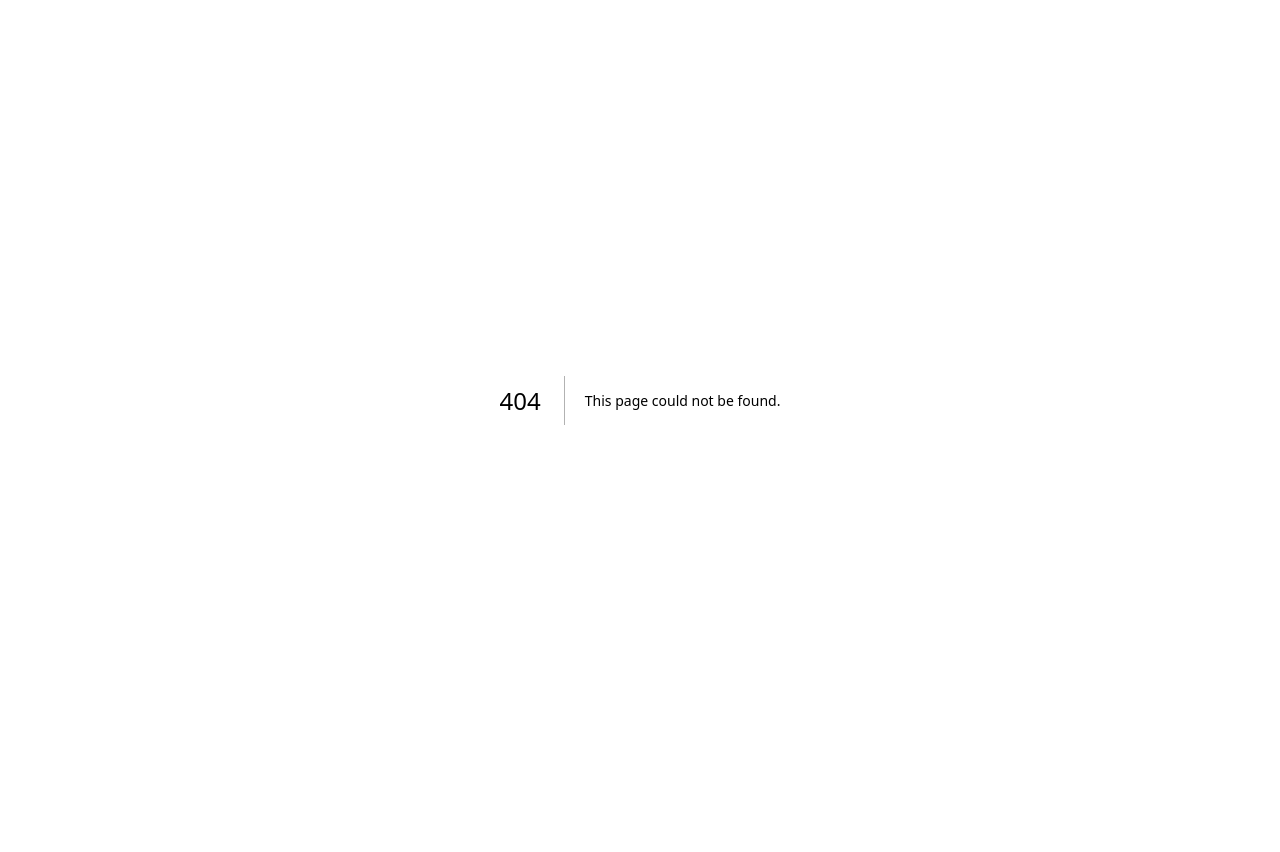
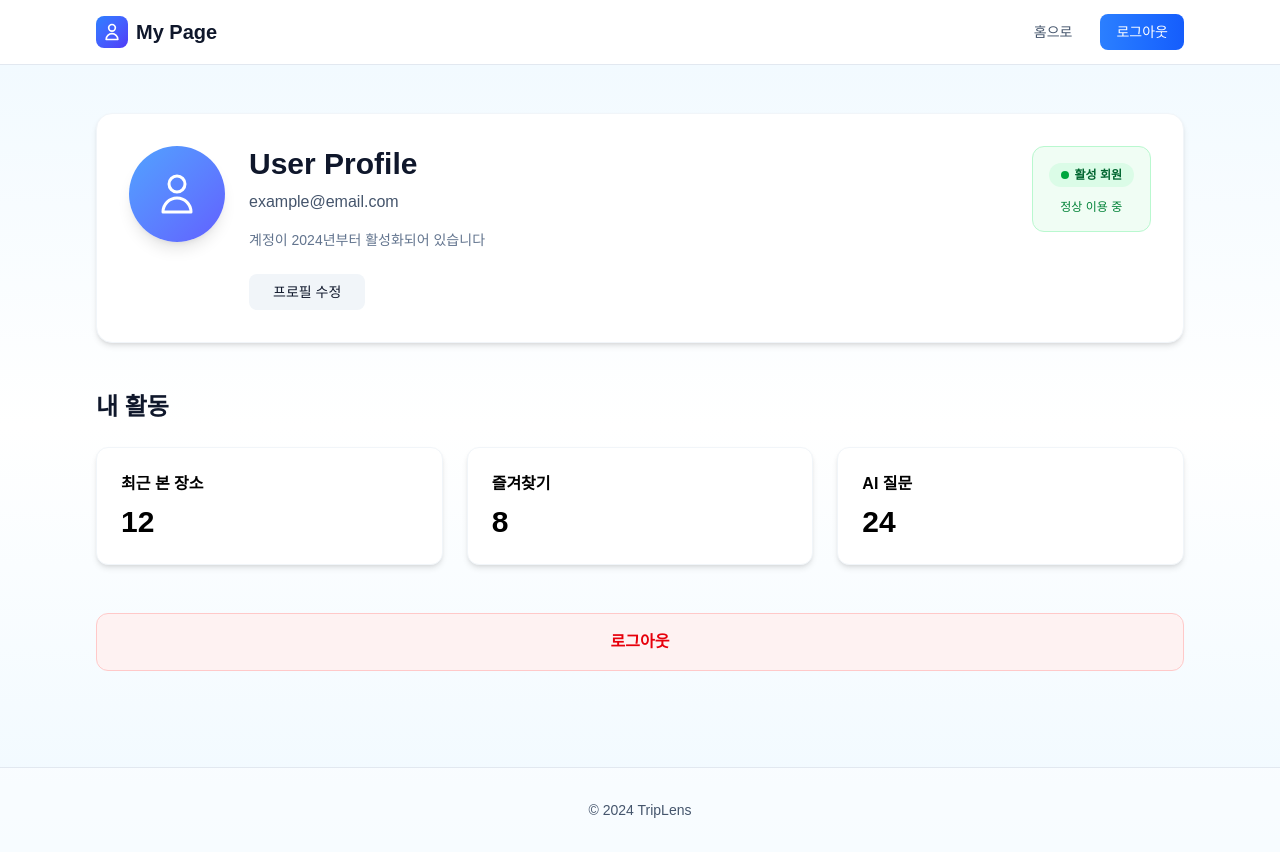
Before and after one commit to SougHYH/tripLens, a Next.js app: page /mypage in a window 1280 px wide. Before the commit this address had no page. Before the commit the page ends 800 px from the top, so only its background shows below. Built offline with nearby package versions, Linux system fonts and the light colour scheme; a web font is replaced by a local one.

Commit message:
feat: mypage UI

```diff
--- /dev/null
+++ b/src/app/mypage/page.tsx
@@ -0,0 +1,142 @@
+'use client';
+
+export default function MyPage() {
+  return (
+    <div className="min-h-screen bg-gradient-to-b from-sky-50 via-white to-sky-50">
+      {/* 헤더 */}
+      <header className="sticky top-0 z-50 bg-white/95 backdrop-blur-md border-b border-slate-200">
+        <div className="max-w-6xl mx-auto px-4 sm:px-6 lg:px-8 h-16 flex items-center justify-between">
+          <div className="flex items-center gap-2">
+            <div className="w-8 h-8 rounded-lg bg-gradient-to-br from-blue-500 to-indigo-600 flex items-center justify-center">
+              <svg
+                className="w-5 h-5 text-white"
+                fill="none"
+                stroke="currentColor"
+                viewBox="0 0 24 24"
+              >
+                <path
+                  strokeLinecap="round"
+                  strokeLinejoin="round"
+                  strokeWidth={2}
+                  d="M16 7a4 4 0 11-8 0 4 4 0 018 0zM12 14a7 7 0 00-7 7h14a7 7 0 00-7-7z"
+                />
+              </svg>
+            </div>
+
+            <h1 className="text-xl font-bold text-slate-900">My Page</h1>
+          </div>
+
+          <div className="flex items-center gap-3">
+            <a
+              href="/"
+              className="px-4 py-2 text-slate-600 hover:text-slate-900 font-medium text-sm transition-colors"
+            >
+              홈으로
+            </a>
+
+            <button className="px-4 py-2 bg-gradient-to-r from-blue-500 to-blue-600 text-white rounded-lg font-medium text-sm hover:shadow-lg hover:from-blue-600 hover:to-blue-700 transition-all">
+              로그아웃
+            </button>
+          </div>
+        </div>
+      </header>
+
+      {/* 메인 콘텐츠 */}
+      <main className="max-w-6xl mx-auto px-4 sm:px-6 lg:px-8 py-8 sm:py-12">
+        {/* 프로필 영역 */}
+        <section className="mb-12">
+          <div className="bg-white rounded-2xl shadow-md border border-slate-100 p-6 sm:p-8">
+            <div className="flex flex-col sm:flex-row items-center sm:items-start gap-6">
+              {/* 프로필 아이콘 */}
+              <div className="w-24 h-24 rounded-full bg-gradient-to-br from-blue-400 to-indigo-500 flex items-center justify-center text-white shadow-lg">
+                <svg
+                  className="w-12 h-12"
+                  fill="none"
+                  stroke="currentColor"
+                  viewBox="0 0 24 24"
+                >
+                  <path
+                    strokeLinecap="round"
+                    strokeLinejoin="round"
+                    strokeWidth={1.5}
+                    d="M16 7a4 4 0 11-8 0 4 4 0 018 0zM12 14a7 7 0 00-7 7h14a7 7 0 00-7-7z"
+                  />
+                </svg>
+              </div>
+
+              {/* 프로필 정보 */}
+              <div className="flex-1 text-center sm:text-left">
+                <h2 className="text-2xl sm:text-3xl font-bold text-slate-900 mb-2">
+                  User Profile
+                </h2>
+
+                <p className="text-slate-600 font-medium mb-4">
+                  example@email.com
+                </p>
+
+                <p className="text-sm text-slate-500 mb-6">
+                  계정이 2024년부터 활성화되어 있습니다
+                </p>
+
+                <button className="px-6 py-2 bg-slate-100 hover:bg-slate-200 text-slate-900 rounded-lg font-medium text-sm transition-colors">
+                  프로필 수정
+                </button>
+              </div>
+
+              {/* 상태 배지 */}
+              <div className="inline-flex flex-col items-center gap-3 p-4 bg-green-50 rounded-xl border border-green-200">
+                <span className="inline-flex items-center px-3 py-1 rounded-full text-xs font-semibold bg-green-100 text-green-800">
+                  <span className="w-2 h-2 bg-green-600 rounded-full mr-1.5" />
+                  활성 회원
+                </span>
+
+                <p className="text-xs text-green-700 font-medium">
+                  정상 이용 중
+                </p>
+              </div>
+            </div>
+          </div>
+        </section>
+
+        {/* 내 활동 */}
+        <section className="mb-12">
+          <h3 className="text-2xl font-bold text-slate-900 mb-6">내 활동</h3>
+
+          <div className="grid grid-cols-1 sm:grid-cols-2 lg:grid-cols-3 gap-6">
+            {/* 카드 1 */}
+            <div className="bg-white rounded-xl shadow-md border border-slate-100 p-6">
+              <h4 className="font-semibold">최근 본 장소</h4>
+              <p className="text-3xl font-bold mt-2">12</p>
+            </div>
+
+            {/* 카드 2 */}
+            <div className="bg-white rounded-xl shadow-md border border-slate-100 p-6">
+              <h4 className="font-semibold">즐겨찾기</h4>
+              <p className="text-3xl font-bold mt-2">8</p>
+            </div>
+
+            {/* 카드 3 */}
+            <div className="bg-white rounded-xl shadow-md border border-slate-100 p-6">
+              <h4 className="font-semibold">AI 질문</h4>
+              <p className="text-3xl font-bold mt-2">24</p>
+            </div>
+          </div>
+        </section>
+
+        {/* 로그아웃 */}
+        <section>
+          <button className="w-full px-6 py-4 bg-red-50 hover:bg-red-100 text-red-600 font-semibold rounded-xl border border-red-200">
+            로그아웃
+          </button>
+        </section>
+      </main>
+
+      {/* 푸터 */}
+      <footer className="border-t border-slate-200 bg-white/50 py-8 mt-12">
+        <div className="text-center text-sm text-slate-600">
+          © 2024 TripLens
+        </div>
+      </footer>
+    </div>
+  );
+}
```
